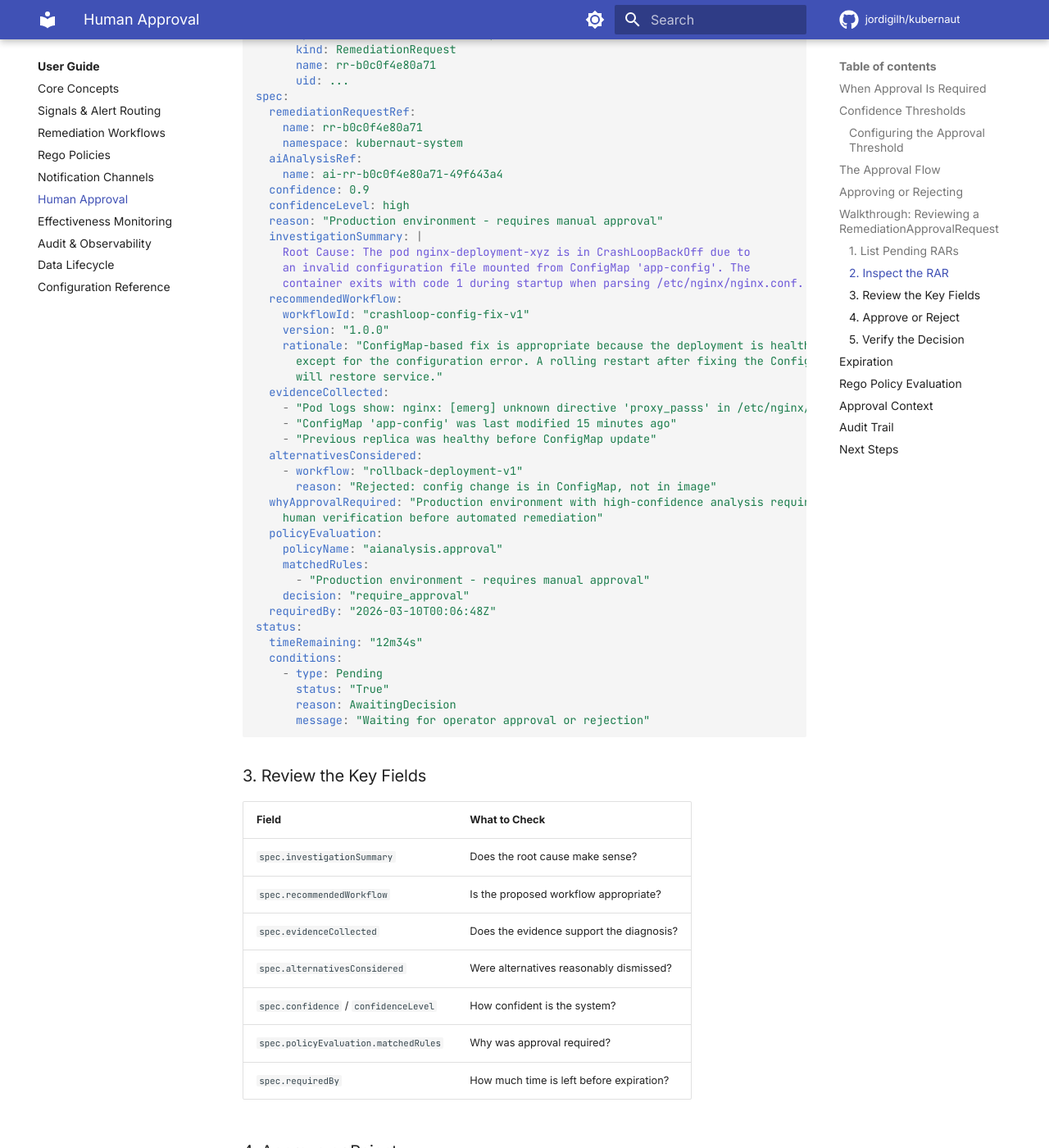
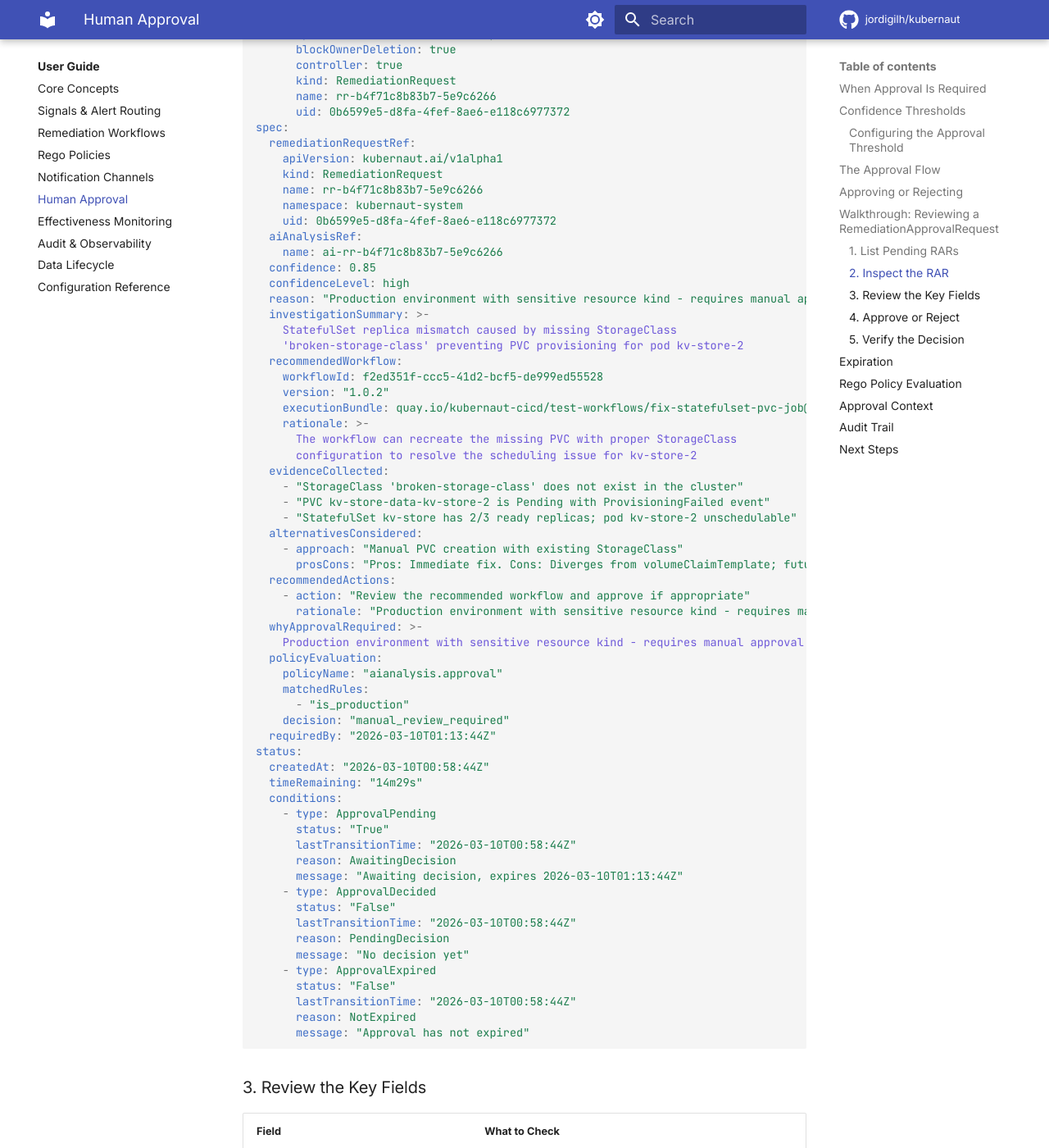
Before and after one commit to jordigilh/kubernaut-docs, an MkDocs documentation site: the page built from docs/user-guide/approval.md, in a window 1280 px wide and 1400 px high, scrolled down 2751 px. Shown: the whole window at 82% size. Built offline with MkDocs 1.6.1 and Material for MkDocs 9.7.7, drawn with Linux system fonts in a browser that asks for light colours; comment, search, counter and statistics services are not loaded; the version menu is left out; some of the changed text lies outside the part shown.

Commit message:
docs: replace fabricated RAR example with live cluster capture
Replace the fabricated CrashLoopBackOff RAR walkthrough with a real
RemediationApprovalRequest captured from the Kind demo cluster
(StatefulSet PVC provisioning scenario, confidence 0.85).

Key corrections:
- Use real ownerReferences with blockOwnerDeletion/controller flags
- Use real corev1.ObjectReference structure for remediationRequestRef
- Fix status condition types (ApprovalPending/ApprovalDecided/ApprovalExpired)
- Fix alternativesConsidered field names (approach/prosCons per CRD type)
- Add executionBundle with OCI digest-pinned reference
- Document evidenceCollected, alternativesConsidered, policyEvaluation
  as expected behavior (see kubernaut#307 for the RO mapping bug)
- Add quick-approval one-liner tip for operators
- Expand review table to cover all 9 operator-facing fields

Made-with: Cursor

````diff
--- a/docs/user-guide/approval.md
+++ b/docs/user-guide/approval.md
@@ -85,8 +85,8 @@ This section walks through a complete approval lifecycle.
 
 ```bash
 $ kubectl get rar -n kubernaut-system
-NAMESPACE          NAME                                   AIANALYSIS                            CONFIDENCE   DECISION   EXPIRED   REQUIREDBY               AGE
-kubernaut-system   rar-rr-b0c0f4e80a71-49f643a4          ai-rr-b0c0f4e80a71-49f643a4          0.9                               2026-03-10T00:06:48Z     2m
+NAMESPACE          NAME                           AIANALYSIS                    CONFIDENCE   DECISION   EXPIRED   REQUIREDBY             AGE
+kubernaut-system   rar-rr-b4f71c8b83b7-5e9c6266   ai-rr-b4f71c8b83b7-5e9c6266   0.85                              2026-03-10T01:13:44Z   44s
 ```
 
 A blank `DECISION` column indicates a pending RAR awaiting operator action.
@@ -94,95 +94,126 @@ A blank `DECISION` column indicates a pending RAR awaiting operator action.
 ### 2. Inspect the RAR
 
 ```bash
-kubectl get rar rar-rr-b0c0f4e80a71-49f643a4 -n kubernaut-system -o yaml
+kubectl get rar rar-rr-b4f71c8b83b7-5e9c6266 -n kubernaut-system -o yaml
 ```
 
 ```yaml
 apiVersion: kubernaut.ai/v1alpha1
 kind: RemediationApprovalRequest
 metadata:
-  name: rar-rr-b0c0f4e80a71-49f643a4
+  name: rar-rr-b4f71c8b83b7-5e9c6266
   namespace: kubernaut-system
   ownerReferences:
     - apiVersion: kubernaut.ai/v1alpha1
+      blockOwnerDeletion: true
+      controller: true
       kind: RemediationRequest
-      name: rr-b0c0f4e80a71
-      uid: ...
+      name: rr-b4f71c8b83b7-5e9c6266
+      uid: 0b6599e5-d8fa-4fef-8ae6-e118c6977372
 spec:
   remediationRequestRef:
-    name: rr-b0c0f4e80a71
+    apiVersion: kubernaut.ai/v1alpha1
+    kind: RemediationRequest
+    name: rr-b4f71c8b83b7-5e9c6266
     namespace: kubernaut-system
+    uid: 0b6599e5-d8fa-4fef-8ae6-e118c6977372
   aiAnalysisRef:
-    name: ai-rr-b0c0f4e80a71-49f643a4
-  confidence: 0.9
+    name: ai-rr-b4f71c8b83b7-5e9c6266
+  confidence: 0.85
   confidenceLevel: high
-  reason: "Production environment - requires manual approval"
-  investigationSummary: |
-    Root Cause: The pod nginx-deployment-xyz is in CrashLoopBackOff due to
-    an invalid configuration file mounted from ConfigMap 'app-config'. The
-    container exits with code 1 during startup when parsing /etc/nginx/nginx.conf.
+  reason: "Production environment with sensitive resource kind - requires manual approval"
+  investigationSummary: >-
+    StatefulSet replica mismatch caused by missing StorageClass
+    'broken-storage-class' preventing PVC provisioning for pod kv-store-2
   recommendedWorkflow:
-    workflowId: "crashloop-config-fix-v1"
-    version: "1.0.0"
-    rationale: "ConfigMap-based fix is appropriate because the deployment is healthy
-      except for the configuration error. A rolling restart after fixing the ConfigMap
-      will restore service."
+    workflowId: f2ed351f-ccc5-41d2-bcf5-de999ed55528
+    version: "1.0.2"
+    executionBundle: quay.io/kubernaut-cicd/test-workflows/fix-statefulset-pvc-job@sha256:d5b0c73ab0fb4093e1e291974013660dd2e5d8e0b2016eaf94d78cf9759be500
+    rationale: >-
+      The workflow can recreate the missing PVC with proper StorageClass
+      configuration to resolve the scheduling issue for kv-store-2
   evidenceCollected:
-    - "Pod logs show: nginx: [emerg] unknown directive 'proxy_passs' in /etc/nginx/nginx.conf:42"
-    - "ConfigMap 'app-config' was last modified 15 minutes ago"
-    - "Previous replica was healthy before ConfigMap update"
+    - "StorageClass 'broken-storage-class' does not exist in the cluster"
+    - "PVC kv-store-data-kv-store-2 is Pending with ProvisioningFailed event"
+    - "StatefulSet kv-store has 2/3 ready replicas; pod kv-store-2 unschedulable"
   alternativesConsidered:
-    - workflow: "rollback-deployment-v1"
-      reason: "Rejected: config change is in ConfigMap, not in image"
-  whyApprovalRequired: "Production environment with high-confidence analysis requires
-    human verification before automated remediation"
+    - approach: "Manual PVC creation with existing StorageClass"
+      prosCons: "Pros: Immediate fix. Cons: Diverges from volumeClaimTemplate; future scale-ups repeat the issue"
+  recommendedActions:
+    - action: "Review the recommended workflow and approve if appropriate"
+      rationale: "Production environment with sensitive resource kind - requires manual approval"
+  whyApprovalRequired: >-
+    Production environment with sensitive resource kind - requires manual approval
   policyEvaluation:
     policyName: "aianalysis.approval"
     matchedRules:
-      - "Production environment - requires manual approval"
-    decision: "require_approval"
-  requiredBy: "2026-03-10T00:06:48Z"
+      - "is_production"
+    decision: "manual_review_required"
+  requiredBy: "2026-03-10T01:13:44Z"
 status:
-  timeRemaining: "12m34s"
+  createdAt: "2026-03-10T00:58:44Z"
+  timeRemaining: "14m29s"
   conditions:
-    - type: Pending
+    - type: ApprovalPending
       status: "True"
+      lastTransitionTime: "2026-03-10T00:58:44Z"
       reason: AwaitingDecision
-      message: "Waiting for operator approval or rejection"
+      message: "Awaiting decision, expires 2026-03-10T01:13:44Z"
+    - type: ApprovalDecided
+      status: "False"
+      lastTransitionTime: "2026-03-10T00:58:44Z"
+      reason: PendingDecision
+      message: "No decision yet"
+    - type: ApprovalExpired
+      status: "False"
+      lastTransitionTime: "2026-03-10T00:58:44Z"
+      reason: NotExpired
+      message: "Approval has not expired"
 ```
 
 ### 3. Review the Key Fields
 
 | Field | What to Check |
 |---|---|
-| `spec.investigationSummary` | Does the root cause make sense? |
-| `spec.recommendedWorkflow` | Is the proposed workflow appropriate? |
+| `spec.investigationSummary` | Does the root cause analysis make sense? |
+| `spec.recommendedWorkflow` | Is the proposed workflow appropriate for the problem? |
 | `spec.evidenceCollected` | Does the evidence support the diagnosis? |
-| `spec.alternativesConsidered` | Were alternatives reasonably dismissed? |
-| `spec.confidence` / `confidenceLevel` | How confident is the system? |
-| `spec.policyEvaluation.matchedRules` | Why was approval required? |
-| `spec.requiredBy` | How much time is left before expiration? |
+| `spec.alternativesConsidered` | Were alternative approaches reasonably dismissed? |
+| `spec.confidence` / `confidenceLevel` | How confident is the system? (low < 0.6 < medium < 0.8 < high) |
+| `spec.whyApprovalRequired` | What policy or condition triggered the approval gate? |
+| `spec.policyEvaluation` | Which Rego policy rules matched? |
+| `spec.recommendedActions` | What is the operator expected to do? |
+| `spec.requiredBy` / `status.timeRemaining` | How much time is left before the RAR expires? |
 
 ### 4. Approve or Reject
 
 ```bash
 # Approve with rationale
-kubectl patch rar rar-rr-b0c0f4e80a71-49f643a4 -n kubernaut-system \
+kubectl patch rar rar-rr-b4f71c8b83b7-5e9c6266 -n kubernaut-system \
   --subresource=status --type=merge \
-  -p '{"status":{"decision":"Approved","decidedBy":"jgil","decisionMessage":"RCA confirmed: ConfigMap typo matches pod logs"}}'
+  -p '{"status":{"decision":"Approved","decidedBy":"jgil","decisionMessage":"RCA confirmed: StorageClass issue matches PVC events"}}'
 
 # Or reject
-kubectl patch rar rar-rr-b0c0f4e80a71-49f643a4 -n kubernaut-system \
+kubectl patch rar rar-rr-b4f71c8b83b7-5e9c6266 -n kubernaut-system \
   --subresource=status --type=merge \
-  -p '{"status":{"decision":"Rejected","decidedBy":"jgil","decisionMessage":"Root cause is upstream DNS, not config"}}'
+  -p '{"status":{"decision":"Rejected","decidedBy":"jgil","decisionMessage":"Wrong root cause — issue is node affinity, not StorageClass"}}'
 ```
+
+!!! tip "Quick approval of the first pending RAR"
+    To approve the first pending RAR without copy-pasting the name:
+
+    ```bash
+    kubectl patch rar $(kubectl get rar -n kubernaut-system -o name | head -1) \
+      -n kubernaut-system --type=merge --subresource=status \
+      -p '{"status":{"decision":"Approved","decidedBy":"operator","decisionMessage":"Approved after review"}}'
+    ```
 
 ### 5. Verify the Decision
 
 ```bash
 $ kubectl get rar -n kubernaut-system
-NAMESPACE          NAME                                   AIANALYSIS                            CONFIDENCE   DECISION   EXPIRED   REQUIREDBY               AGE
-kubernaut-system   rar-rr-b0c0f4e80a71-49f643a4          ai-rr-b0c0f4e80a71-49f643a4          0.9          Approved             2026-03-10T00:06:48Z     5m
+NAMESPACE          NAME                           AIANALYSIS                    CONFIDENCE   DECISION   EXPIRED   REQUIREDBY             AGE
+kubernaut-system   rar-rr-b4f71c8b83b7-5e9c6266   ai-rr-b4f71c8b83b7-5e9c6266   0.85         Approved             2026-03-10T01:13:44Z   5m
 ```
 
 After approval, the Orchestrator transitions the `RemediationRequest` from `AwaitingApproval` to `Executing` and creates a `WorkflowExecution` CRD.
````
